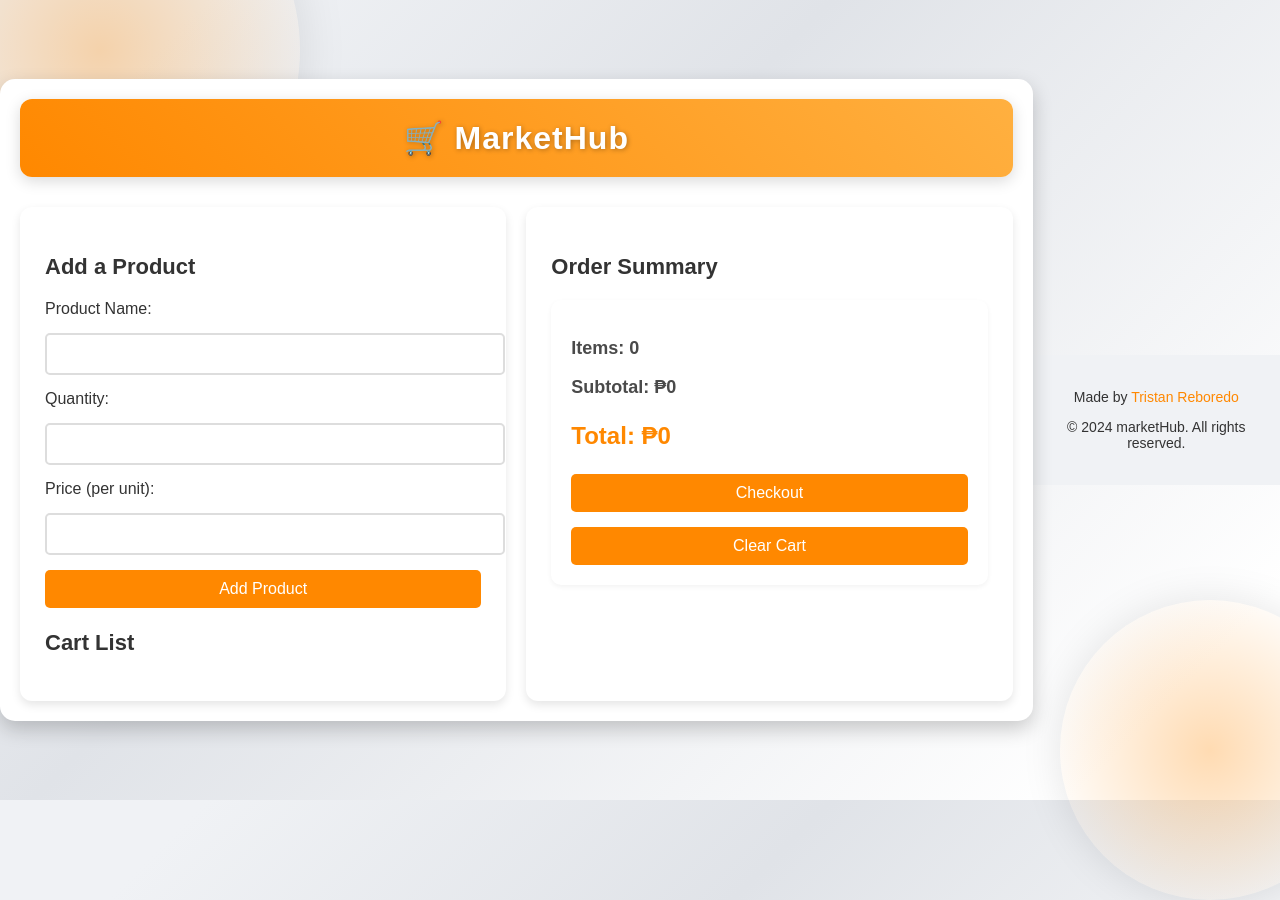
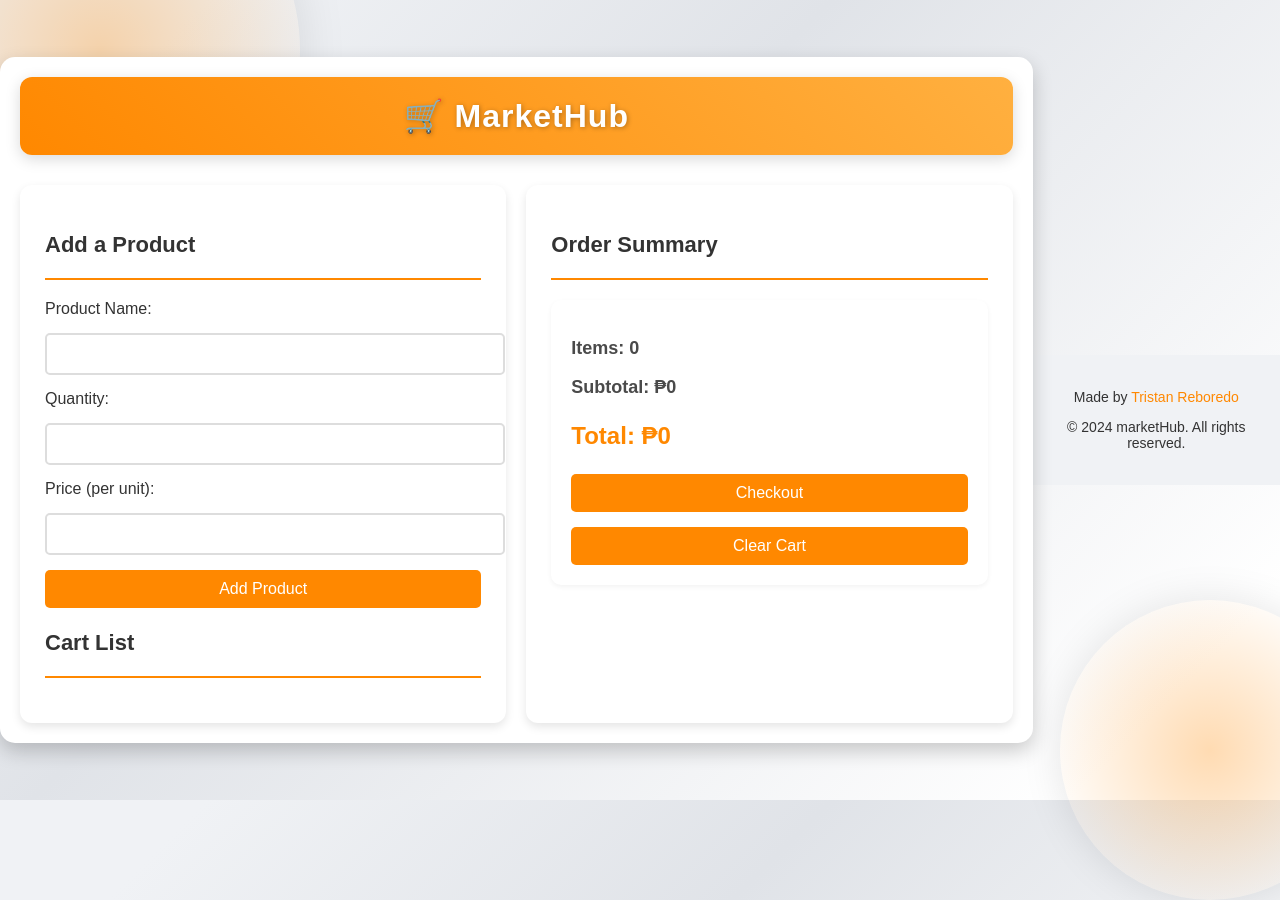
Before and after one commit to switzza/Point-of-sale-system-TP-UPDATED-, a Django app: page / in a window 1280 px wide; the page is wider, and only the part inside the window is pictured. Run offline with Django 5.2, Linux system fonts and the light colour scheme.

Commit message:
Update pos.html

```diff
--- a/pos/home/templates/pos/pos.html
+++ b/pos/home/templates/pos/pos.html
@@ -88,12 +88,15 @@
             padding: 25px;
             border-radius: 12px;
             box-shadow: 0 4px 10px rgba(0, 0, 0, 0.1);
+
         }
 
         .order-section h3, .summary-section h3 {
             font-size: 22px;
             color: #333;
             margin-bottom: 20px;
+            border-bottom: 2px solid #ff8800; /* Orange underline */
+            padding-bottom: 20px;
         }
 
         /* Form Styling */
```
